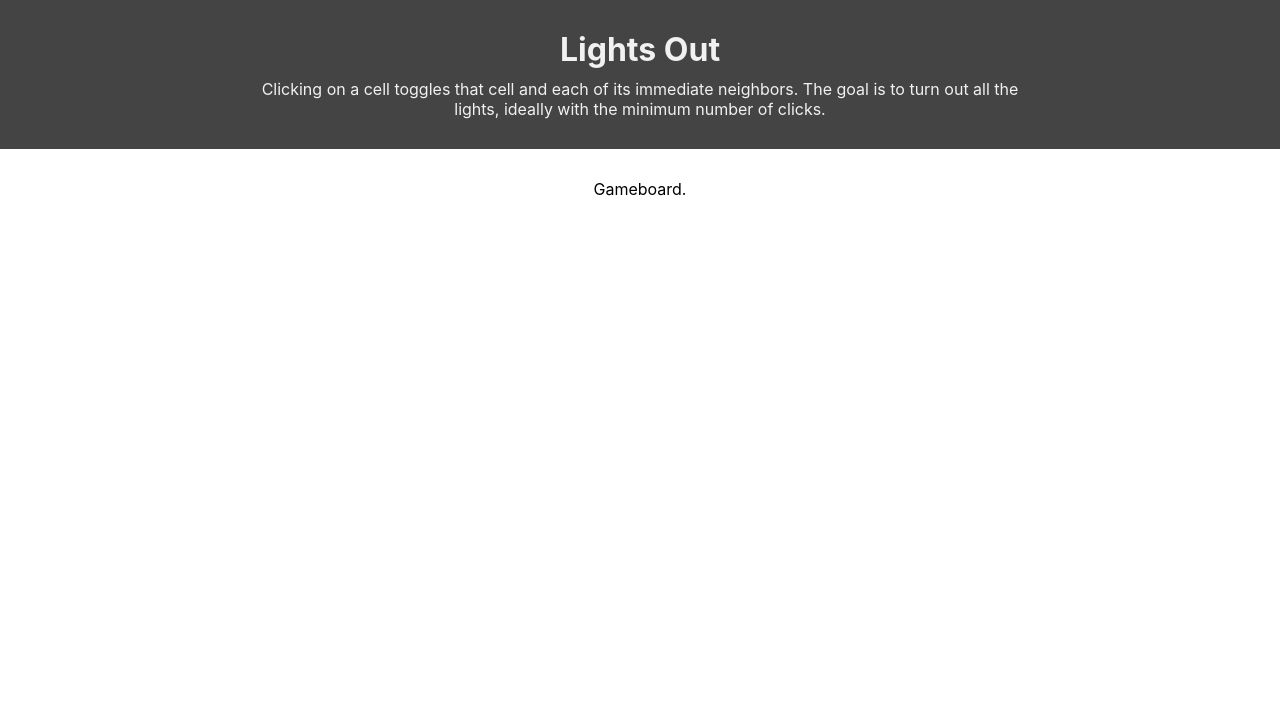
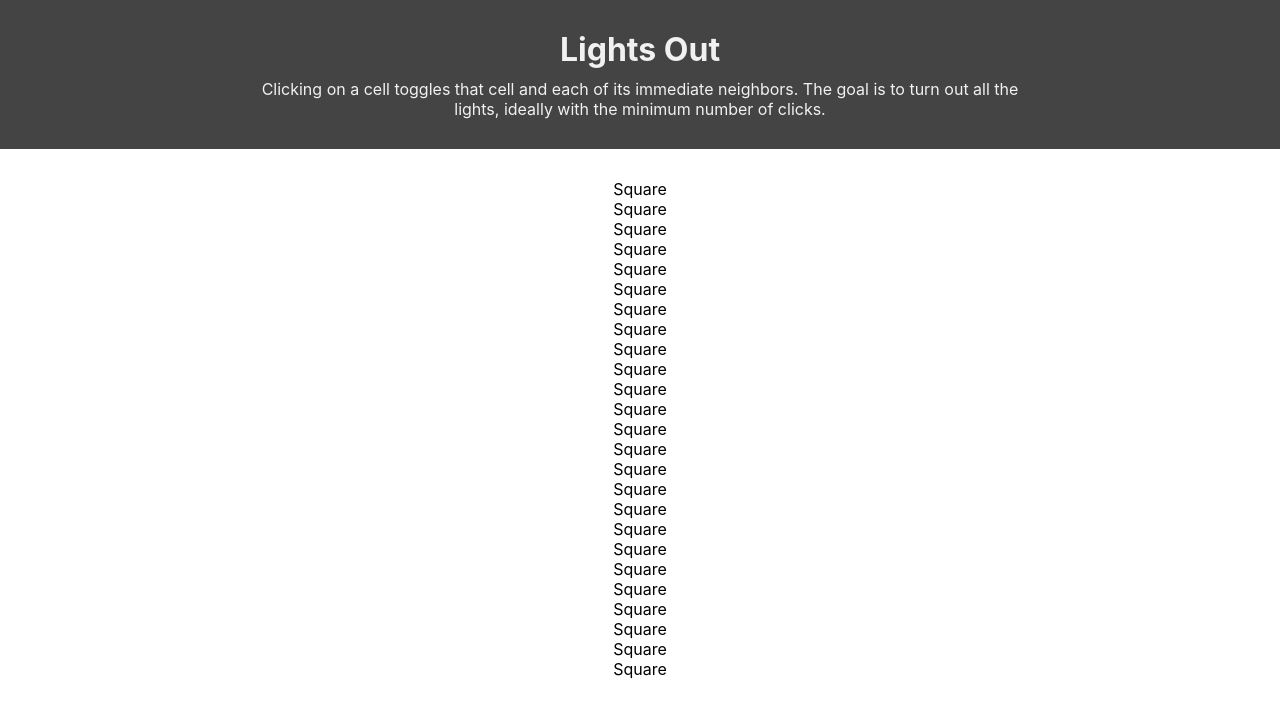
Before and after one commit to hborrelli1/lights-out, a React (Create React App) app: page / in a window 1280 px wide. Shown: the top 716 px of the page. Built offline with nearby package versions, Linux system fonts and the light colour scheme.

Commit message:
Add npm package UUID for generating random ID's.

```diff
--- a/package.json
+++ b/package.json
@@ -8,7 +8,8 @@
     "@testing-library/user-event": "^7.1.2",
     "react": "^16.13.1",
     "react-dom": "^16.13.1",
-    "react-scripts": "3.4.1"
+    "react-scripts": "3.4.1",
+    "uuid": "^8.3.0"
   },
   "scripts": {
     "start": "react-scripts start",
--- a/src/components/App/App.js
+++ b/src/components/App/App.js
@@ -1,6 +1,7 @@
 import React, { useState, useEffect } from 'react';
 import './App.css';
 
+import { v4 as uuidv4 } from 'uuid';
 import { GameBoard } from '../GameBoard/GameBoard';
 
 function App() {
@@ -11,6 +12,7 @@ function App() {
     gameSquares = gameSquares.fill(0);
     let gameSquaresWithValue = gameSquares.map(square => (
       {
+        id: uuidv4(),
         lightsOn: !!Math.floor(Math.random() * 2)
       }
     ))
--- a/src/components/GameBoard/GameBoard.js
+++ b/src/components/GameBoard/GameBoard.js
@@ -1,9 +1,13 @@
-import React from 'react'
+import React from 'react';
 
-export const GameBoard = () => {
+import { Square } from '../Square/Square';
+
+export const GameBoard = ({ squares }) => {
+  const squaresDisplay = squares.map(square => <Square />)
+
   return (
     <div>
-      Gameboard.
+      { squaresDisplay }
     </div>
   )
 }
--- /dev/null
+++ b/src/components/Square/Square.js
@@ -0,0 +1,9 @@
+import React from 'react'
+
+export const Square = () => {
+  return (
+    <div>
+      Square
+    </div>
+  )
+}
```
Also changed, not shown: 1 other file (tests, documents, lock files or other folders).
